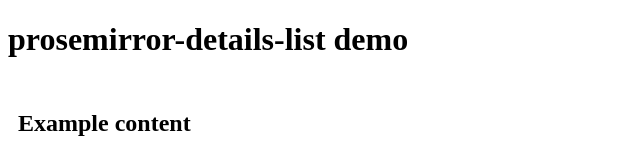
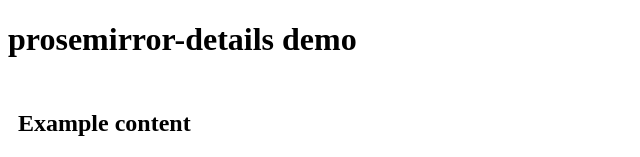
Before and after one commit to MH4GF/prosemirror-details, a website built with Vite: page demo/index.html in a window 1280 px wide. Shown: the top 157 px of the page, without its empty margins (0-640 px from the left). Built offline with nearby package versions, Linux system fonts and the light colour scheme; what prosemirror-example-setup would draw is missing.

Commit message:
rename package to prosemirror-details

```diff
--- a/demo/demo.ts
+++ b/demo/demo.ts
@@ -1,4 +1,4 @@
-import { detailsNodes, DetailsView } from '@mh4gf/prosemirror-details-list'
+import { detailsNodes, DetailsView } from '@mh4gf/prosemirror-details'
 import { buildMenuItems, exampleSetup } from 'prosemirror-example-setup'
 import { Dropdown, MenuItem } from 'prosemirror-menu'
 import { Schema, DOMParser } from 'prosemirror-model'
--- a/demo/index.html
+++ b/demo/index.html
@@ -1,6 +1,6 @@
 <!DOCTYPE html>
 <meta charset="utf8" />
-<title>prosemirror-details-list demo</title>
+<title>prosemirror-details demo</title>
 
 <link rel="stylesheet" href="node_modules/prosemirror-view/style/prosemirror.css" />
 <link rel="stylesheet" href="node_modules/prosemirror-menu/style/menu.css" />
@@ -19,7 +19,7 @@
   }
 </style>
 
-<h1>prosemirror-details-list demo</h1>
+<h1>prosemirror-details demo</h1>
 
 <div style="display: none" id="content">
   <h2>Example content</h2>
--- a/demo/package.json
+++ b/demo/package.json
@@ -6,15 +6,15 @@
     "dev": "vite",
     "build": "vite build",
     "preview": "vite preview",
-    "build-prosemirror-details-list": "cd ./node_modules/@mh4gf/prosemirror-details-list/; yarn install --frozen-lockfile; yarn build",
-    "prepare": "yarn build-prosemirror-details-list"
+    "build-prosemirror-details": "cd ./node_modules/@mh4gf/prosemirror-details/; yarn install --frozen-lockfile; yarn build",
+    "prepare": "yarn build-prosemirror-details"
   },
   "devDependencies": {
     "typescript": "^4.8.4",
     "vite": "^3.1.4"
   },
   "dependencies": {
-    "@mh4gf/prosemirror-details-list": "file:..",
+    "@mh4gf/prosemirror-details": "file:..",
     "prosemirror-example-setup": "^1.2.1",
     "prosemirror-menu": "^1.2.1",
     "prosemirror-model": "^1.18.1",
--- a/package.json
+++ b/package.json
@@ -1,5 +1,5 @@
 {
-  "name": "@mh4gf/prosemirror-details-list",
+  "name": "@mh4gf/prosemirror-details",
   "version": "1.0.0",
   "description": "ProseMirror's open/close details list component",
   "type": "module",
@@ -18,7 +18,7 @@
   "author": "MH4GF <h.miyagi.cnw@gmail.com>",
   "repository": {
     "type": "git",
-    "url": "git://github.com/mh4gf/prosemirror-details-list.git"
+    "url": "git://github.com/mh4gf/prosemirror-details.git"
   },
   "license": "MIT",
   "peerDependencies": {
```
Also changed, not shown: 1 other file.
